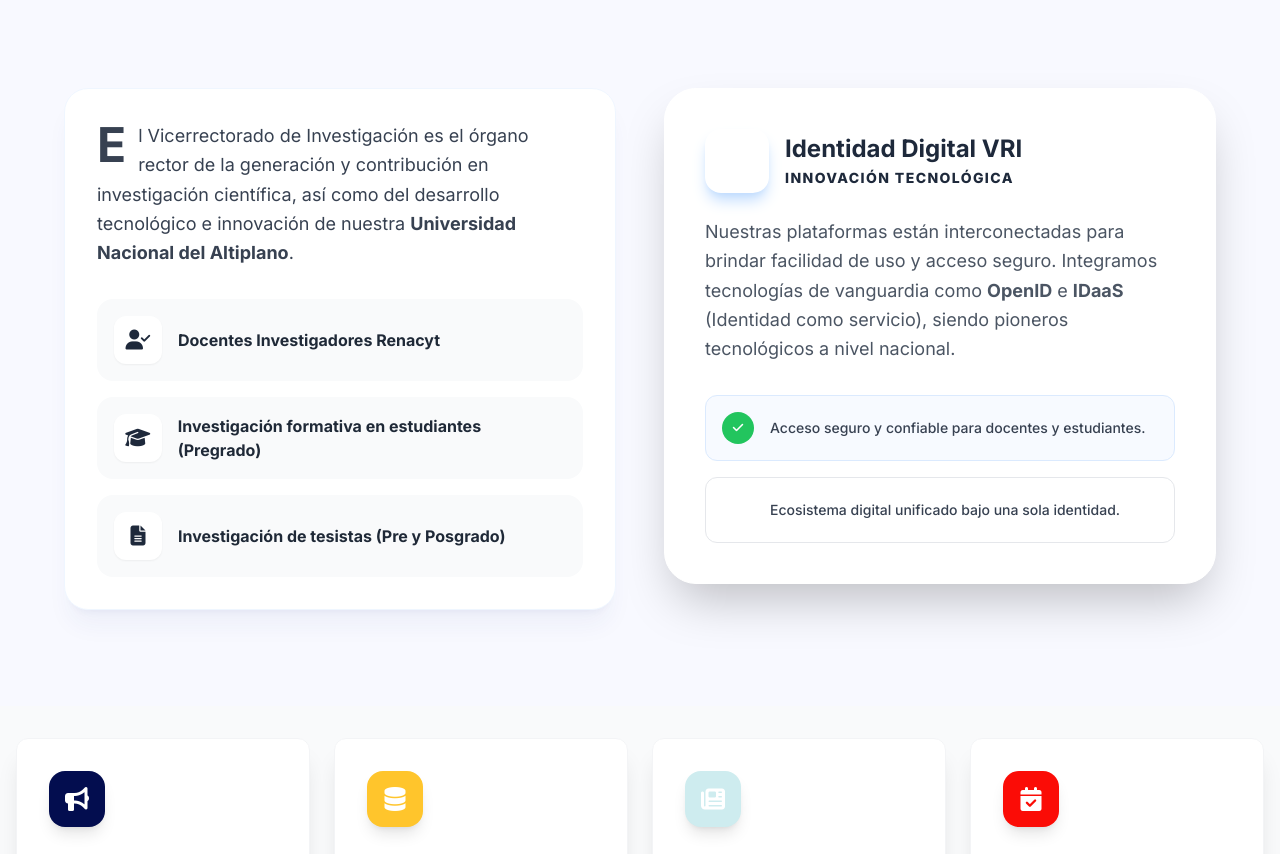
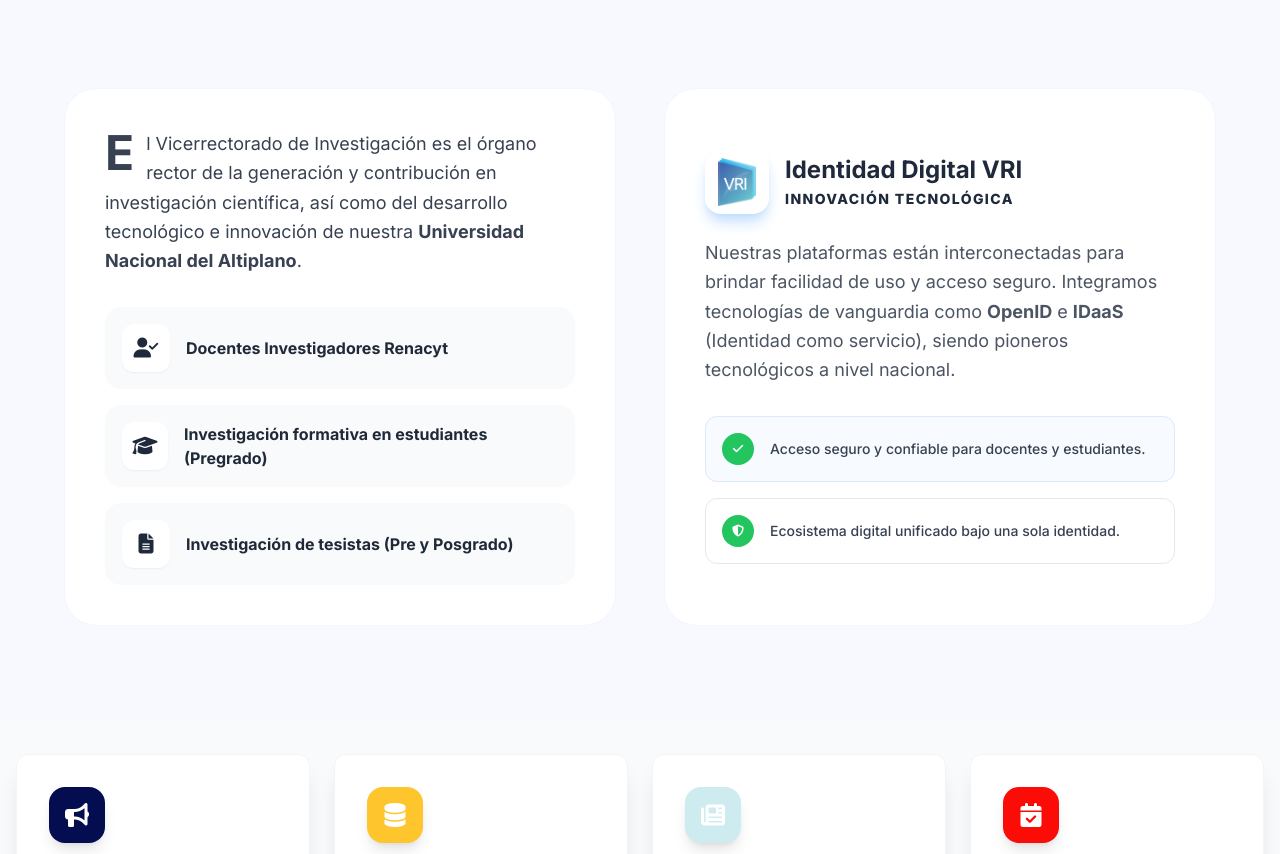
Before and after one commit to jerDevOps/vri, a React (Vite) app: page / in a window 1280 px wide. Shown: the part 918-1772 px from the top of the page. Built offline with nearby package versions, Linux system fonts and the light colour scheme.

Commit message:
arreglo de cuadro

```diff
--- a/src/components/home/AboutSection.jsx
+++ b/src/components/home/AboutSection.jsx
@@ -16,16 +16,16 @@ const AboutSection = () => {
                     <div className="w-24 h-1.5 bg-unap-gold mx-auto rounded-full"></div>
                 </div>
 
-                <div className="grid lg:grid-cols-2 gap-12 items-start max-w-6xl mx-auto">
+                <div className="grid lg:grid-cols-2 gap-12 max-w-6xl mx-auto">
                     {/* Left Column: Mission and Results */}
-                    <div className="space-y-8 reveal" style={{ transitionDelay: '0.2s' }}>
-                        <div className="bg-white p-8 rounded-3xl shadow-xl shadow-blue-900/5 border border-blue-50 transition-all hover:shadow-2xl">
+                    <div className="reveal h-full" style={{ transitionDelay: '0.2s' }}>
+                        <div className="bg-white p-10 rounded-[2rem] border border-blue-50 transition-all duration-300 shadow-blue-900/5 hover:shadow-2xl hover:-translate-y-1 h-full flex flex-col">
                             <p className="text-gray-700 text-lg leading-relaxed mb-8 first-letter:text-5xl first-letter:font-bold first-letter:text-unap-blue first-letter:mr-3 first-letter:float-left">
                                 El Vicerrectorado de Investigación es el órgano rector de la generación y contribución en investigación científica,
                                 así como del desarrollo tecnológico e innovación de nuestra <span className="font-bold text-unap-blue">Universidad Nacional del Altiplano</span>.
                             </p>
 
-                            <div className="grid gap-4">
+                            <div className="grid gap-4 mt-auto">
                                 {[
                                     { text: 'Docentes Investigadores Renacyt', icon: 'fa-user-check', color: 'text-unap-gold', bg: 'bg-unap-gold/10' },
                                     { text: 'Investigación formativa en estudiantes (Pregrado)', icon: 'fa-graduation-cap', color: 'text-unap-blue', bg: 'bg-unap-blue/10' },
@@ -43,15 +43,11 @@ const AboutSection = () => {
                     </div>
 
                     {/* Right Column: Digital Identity/Tech */}
-                    <div className="reveal" style={{ transitionDelay: '0.4s' }}>
-                        <div className="relative group h-full">
-                            {/* Decorative Glow */}
-                            <div className="absolute -inset-1 bg-gradient-to-r from-unap-blue to-unap-gold rounded-[2rem] blur opacity-25 group-hover:opacity-40 transition duration-1000"></div>
-
-                            <div className="relative bg-white p-10 rounded-[2rem] shadow-2xl border border-white h-full flex flex-col justify-center">
+                    <div className="reveal h-full" style={{ transitionDelay: '0.4s' }}>
+                        <div className="bg-white p-10 rounded-[2rem] border border-blue-50 transition-all duration-300 shadow-blue-900/5 hover:shadow-2xl hover:-translate-y-1 h-full flex flex-col justify-center">
                             <div className="flex items-center gap-4 mb-6">
-                                    <div className="w-16 h-16 bg-unap-blue rounded-2xl flex items-center justify-center text-white text-3xl shadow-lg shadow-blue-200 group-hover:rotate-6 transition-transform">
-                                        <i className="fas fa-fingerprint"></i>
+                                <div className="w-16 h-16 bg-white rounded-2xl flex items-center justify-center shadow-lg shadow-blue-200 group-hover:rotate-6 transition-transform overflow-hidden p-2">
+                                    <img src="/vrionly.png" alt="VRI Logo" className="w-full h-full object-contain" />
                                 </div>
                                 <div>
                                     <h3 className="text-2xl font-bold text-unap-blue">Identidad Digital VRI</h3>
@@ -72,11 +68,10 @@ const AboutSection = () => {
                                     <p className="text-gray-700 font-medium text-sm">Acceso seguro y confiable para docentes y estudiantes.</p>
                                 </div>
                                 <div className="flex items-center gap-4 p-4 rounded-xl bg-gold-50/10 border border-unap-gold/20">
-                                        <div className="flex-shrink-0 w-8 h-8 rounded-full bg-unap-gold flex items-center justify-center text-white text-xs">
+                                    <div className="flex-shrink-0 w-8 h-8 rounded-full bg-green-500 flex items-center justify-center text-white text-xs">
                                         <i className="fas fa-shield-alt"></i>
                                     </div>
                                     <p className="text-gray-700 font-medium text-sm">Ecosistema digital unificado bajo una sola identidad.</p>
-                                    </div>
                                 </div>
                             </div>
                         </div>
--- a/src/components/home/Hero.jsx
+++ b/src/components/home/Hero.jsx
@@ -13,7 +13,7 @@ const Hero = () => {
                     alt="University Campus"
                 />
                 <div className="absolute inset-0 hero-overlay"></div>
-                <div className="absolute bottom-0 left-0 w-full h-32 bg-gradient-to-t from-gray-50 to-transparent"></div>
+                <div className="absolute bottom-0 left-0 w-full h-16 bg-gradient-to-t from-gray-50 to-transparent"></div>
             </div>
 
             <div className="relative z-10 container mx-auto px-4 grid lg:grid-cols-12 gap-12 items-center">
```
Lines whose indentation alone changed are shown as unchanged.
